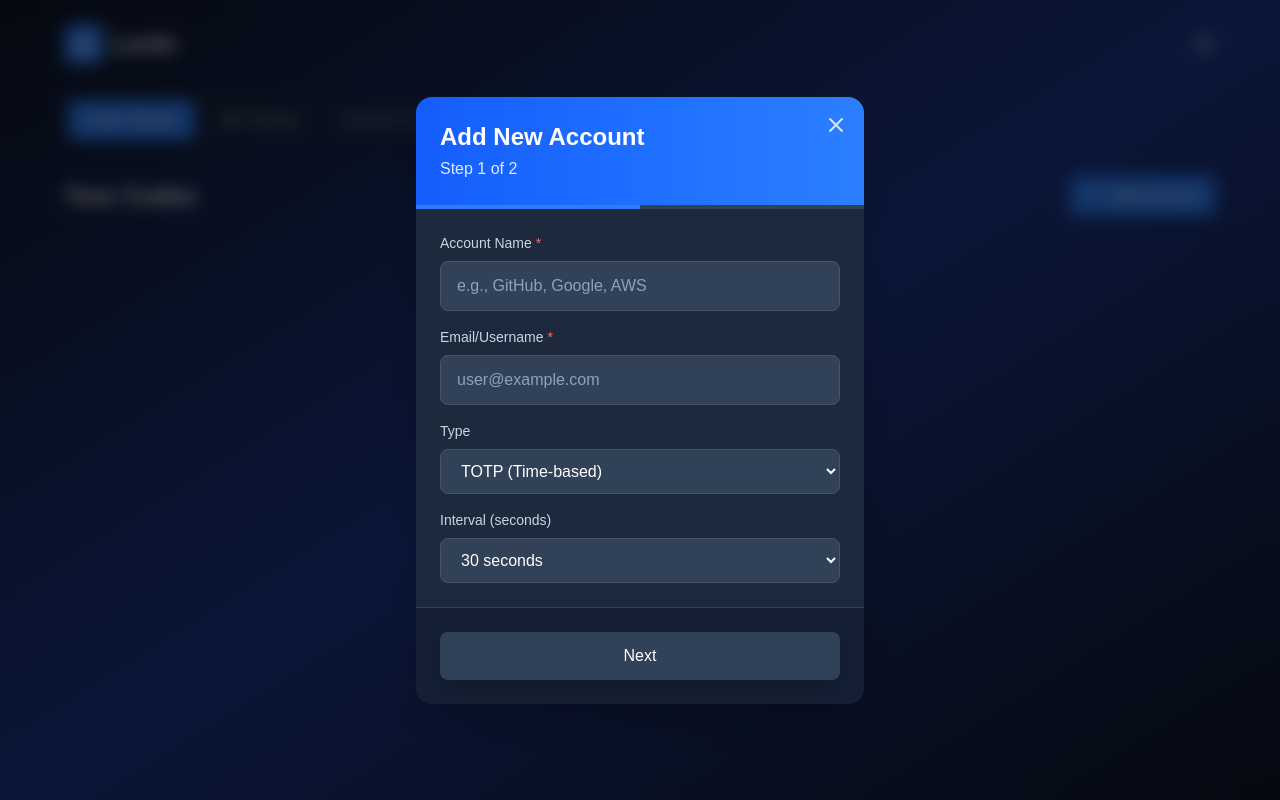
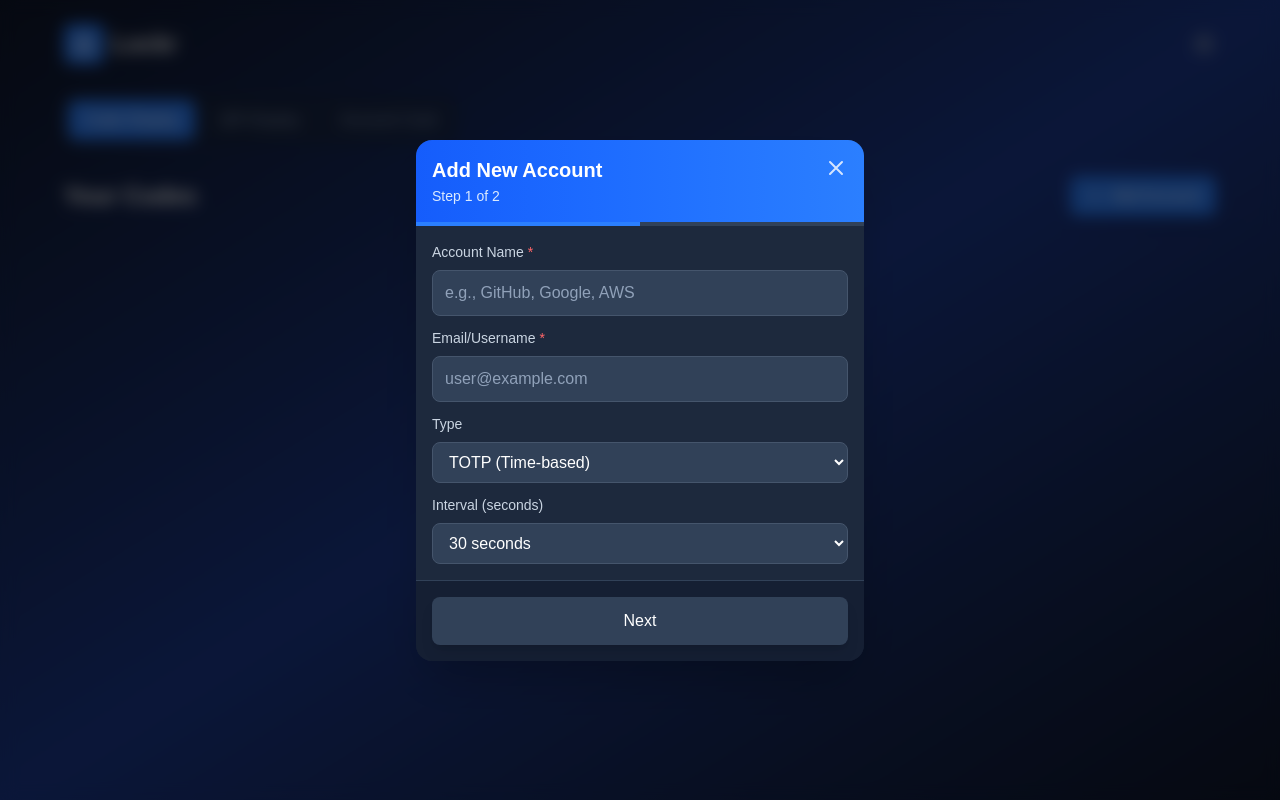
Before and after one commit to nattzchukwumela/lockr, a Next.js app: page /dashboard in a window 1280 px wide. Both pictures are taken after a click on the button "Add Account". Built offline with nearby package versions, Linux system fonts and the light colour scheme.

Commit message:
fix: add max-height and internal scrolling to modal
- Limit modal height to 90vh for any screen size - Add flex layout with
scrollable content area - Keep header and footer fixed while content
scrolls

```diff
--- a/src/app/components/dashboards/AddAccount.tsx
+++ b/src/app/components/dashboards/AddAccount.tsx
@@ -159,9 +159,9 @@ function AddAccount({ onClose, onAdd }: AddAccountProps) {
 
   return (
     <div className="fixed inset-0 bg-black/60 backdrop-blur-sm flex items-center justify-center p-4 z-50 animate-fadeIn">
-      <div className="bg-slate-800 rounded-2xl shadow-2xl w-full max-w-md overflow-hidden">
+      <div className="bg-slate-800 rounded-2xl shadow-2xl w-full max-w-md max-h-[90vh] overflow-hidden flex flex-col">
         {/* Header */}
-        <div className="bg-gradient-to-r from-blue-600 to-blue-500 p-6 relative">
+        <div className="bg-gradient-to-r from-blue-600 to-blue-500 p-4 relative">
           <button
             onClick={handleClose}
             className="absolute top-4 right-4 text-white/80 hover:text-white transition-colors disabled:opacity-50"
@@ -182,8 +182,8 @@ function AddAccount({ onClose, onAdd }: AddAccountProps) {
               />
             </svg>
           </button>
-          <h2 className="text-2xl font-bold text-white">Add New Account</h2>
-          <p className="text-blue-100 mt-1">Step {step} of 2</p>
+          <h2 className="text-xl font-bold text-white">Add New Account</h2>
+          <p className="text-blue-100 mt-0.5 text-sm">Step {step} of 2</p>
         </div>
 
         {/* Progress Bar */}
@@ -196,7 +196,7 @@ function AddAccount({ onClose, onAdd }: AddAccountProps) {
 
         {/* Error Message */}
         {error && (
-          <div className="mx-6 mt-4 p-3 bg-red-500/20 border border-red-500 rounded-lg flex items-start gap-2">
+          <div className="mx-4 mt-3 p-2.5 bg-red-500/20 border border-red-500 rounded-lg flex items-start gap-2">
             <svg
               className="w-5 h-5 text-red-400 flex-shrink-0 mt-0.5"
               fill="none"
@@ -228,9 +228,9 @@ function AddAccount({ onClose, onAdd }: AddAccountProps) {
         )}
 
         {/* Content */}
-        <div className="p-6">
+        <div className="p-4 overflow-y-auto flex-1">
           {step === 1 ? (
-            <div className="space-y-4">
+            <div className="space-y-3">
               <div>
                 <label className="block text-sm font-medium text-slate-300 mb-2">
                   Account Name <span className="text-red-400">*</span>
@@ -241,7 +241,7 @@ function AddAccount({ onClose, onAdd }: AddAccountProps) {
                   value={formData.accountName}
                   onChange={handleInputChange}
                   placeholder="e.g., GitHub, Google, AWS"
-                  className="w-full px-4 py-3 bg-slate-700 border border-slate-600 rounded-lg text-white placeholder-slate-400 focus:outline-none focus:ring-2 focus:ring-blue-500 focus:border-transparent transition-all"
+                  className="w-full px-3 py-2.5 bg-slate-700 border border-slate-600 rounded-lg text-white placeholder-slate-400 focus:outline-none focus:ring-2 focus:ring-blue-500 focus:border-transparent transition-all"
                   disabled={loading}
                 />
               </div>
@@ -256,7 +256,7 @@ function AddAccount({ onClose, onAdd }: AddAccountProps) {
                   value={formData.email}
                   onChange={handleInputChange}
                   placeholder="user@example.com"
-                  className="w-full px-4 py-3 bg-slate-700 border border-slate-600 rounded-lg text-white placeholder-slate-400 focus:outline-none focus:ring-2 focus:ring-blue-500 focus:border-transparent transition-all"
+                  className="w-full px-3 py-2.5 bg-slate-700 border border-slate-600 rounded-lg text-white placeholder-slate-400 focus:outline-none focus:ring-2 focus:ring-blue-500 focus:border-transparent transition-all"
                   disabled={loading}
                 />
               </div>
@@ -269,7 +269,7 @@ function AddAccount({ onClose, onAdd }: AddAccountProps) {
                   name="type"
                   value={formData.type}
                   onChange={handleInputChange}
-                  className="w-full px-4 py-3 bg-slate-700 border border-slate-600 rounded-lg text-white focus:outline-none focus:ring-2 focus:ring-blue-500 focus:border-transparent transition-all"
+                  className="w-full px-3 py-2.5 bg-slate-700 border border-slate-600 rounded-lg text-white focus:outline-none focus:ring-2 focus:ring-blue-500 focus:border-transparent transition-all"
                   disabled={loading}
                 >
                   <option value="TOTP">TOTP (Time-based)</option>
@@ -286,7 +286,7 @@ function AddAccount({ onClose, onAdd }: AddAccountProps) {
                     name="interval"
                     value={formData.interval}
                     onChange={handleInputChange}
-                    className="w-full px-4 py-3 bg-slate-700 border border-slate-600 rounded-lg text-white focus:outline-none focus:ring-2 focus:ring-blue-500 focus:border-transparent transition-all"
+                    className="w-full px-3 py-2.5 bg-slate-700 border border-slate-600 rounded-lg text-white focus:outline-none focus:ring-2 focus:ring-blue-500 focus:border-transparent transition-all"
                     disabled={loading}
                   >
                     <option value="30">30 seconds</option>
@@ -296,11 +296,11 @@ function AddAccount({ onClose, onAdd }: AddAccountProps) {
               )}
             </div>
           ) : (
-            <div className="space-y-4">
-              <div className="text-center py-4">
-                <div className="inline-flex items-center justify-center w-16 h-16 bg-blue-500/20 rounded-full mb-4">
+            <div className="space-y-3">
+              <div className="text-center py-3">
+                <div className="inline-flex items-center justify-center w-14 h-14 bg-blue-500/20 rounded-full mb-3">
                   <svg
-                    className="w-8 h-8 text-blue-400"
+                    className="w-7 h-7 text-blue-400"
                     fill="none"
                     stroke="currentColor"
                     viewBox="0 0 24 24"
@@ -313,24 +313,24 @@ function AddAccount({ onClose, onAdd }: AddAccountProps) {
                     />
                   </svg>
                 </div>
-                <h3 className="text-lg font-semibold text-white mb-2">
+                <h3 className="text-base font-semibold text-white mb-1.5">
                   Scan QR Code
                 </h3>
-                <p className="text-slate-400 text-sm">
+                <p className="text-slate-400 text-xs">
                   Scan this code with your authenticator app
                 </p>
               </div>
 
               {/* QR Code Display */}
               {qrData && (
-                <div className="bg-white p-4 rounded-xl mx-auto w-fit shadow-lg">
-                  <img src={qrData.qr} alt="QR Code" className="w-48 h-48" />
+                <div className="bg-white p-3 rounded-xl mx-auto w-fit shadow-lg">
+                  <img src={qrData.qr} alt="QR Code" className="w-40 h-40" />
                 </div>
               )}
 
-              <div className="flex items-center gap-3">
+              <div className="flex items-center gap-2">
                 <div className="flex-1 h-px bg-slate-600"></div>
-                <span className="text-slate-500 text-sm">OR</span>
+                <span className="text-slate-500 text-xs">OR</span>
                 <div className="flex-1 h-px bg-slate-600"></div>
               </div>
 
@@ -346,7 +346,7 @@ function AddAccount({ onClose, onAdd }: AddAccountProps) {
                     value={formData.secretKey}
                     onChange={handleInputChange}
                     placeholder="Enter your secret key"
-                    className="w-full px-4 py-3 pr-12 bg-slate-700 border border-slate-600 rounded-lg text-white placeholder-slate-400 focus:outline-none focus:ring-2 focus:ring-blue-500 focus:border-transparent font-mono text-sm transition-all"
+                    className="w-full px-3 py-2.5 pr-12 bg-slate-700 border border-slate-600 rounded-lg text-white placeholder-slate-400 focus:outline-none focus:ring-2 focus:ring-blue-500 focus:border-transparent font-mono text-xs transition-all"
                     readOnly={!!qrData}
                   />
                   {qrData && (
@@ -393,7 +393,7 @@ function AddAccount({ onClose, onAdd }: AddAccountProps) {
         </div>
 
         {/* Footer */}
-        <div className="p-6 bg-slate-900/50 border-t border-slate-700 flex gap-3">
+        <div className="p-4 bg-slate-900/50 border-t border-slate-700 flex gap-2 flex-shrink-0">
           {step === 2 && (
             <button
               onClick={handleBack}
```
